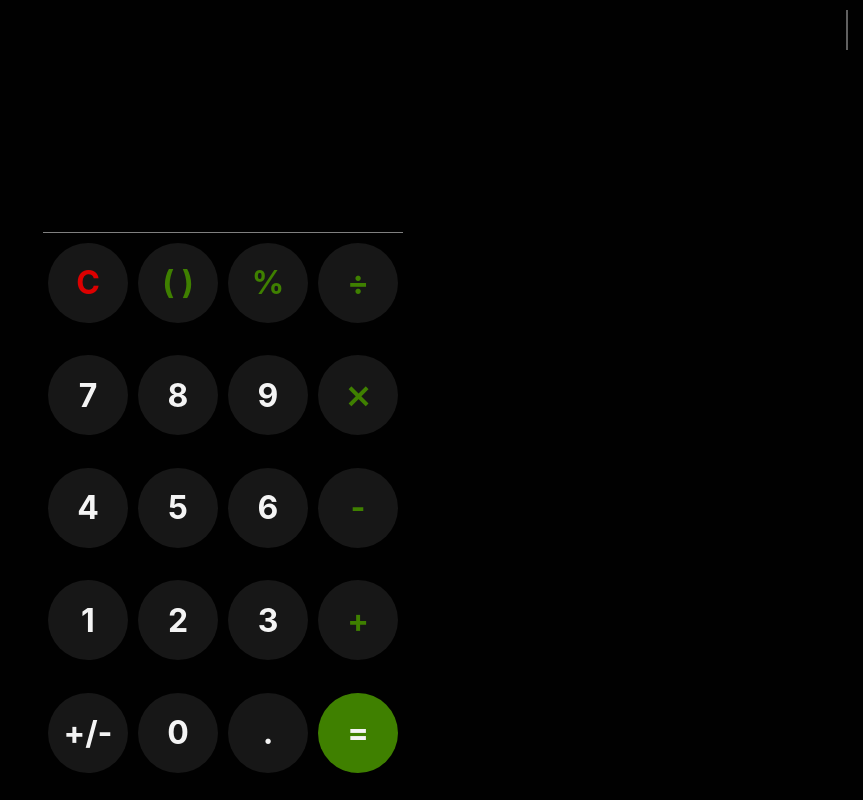
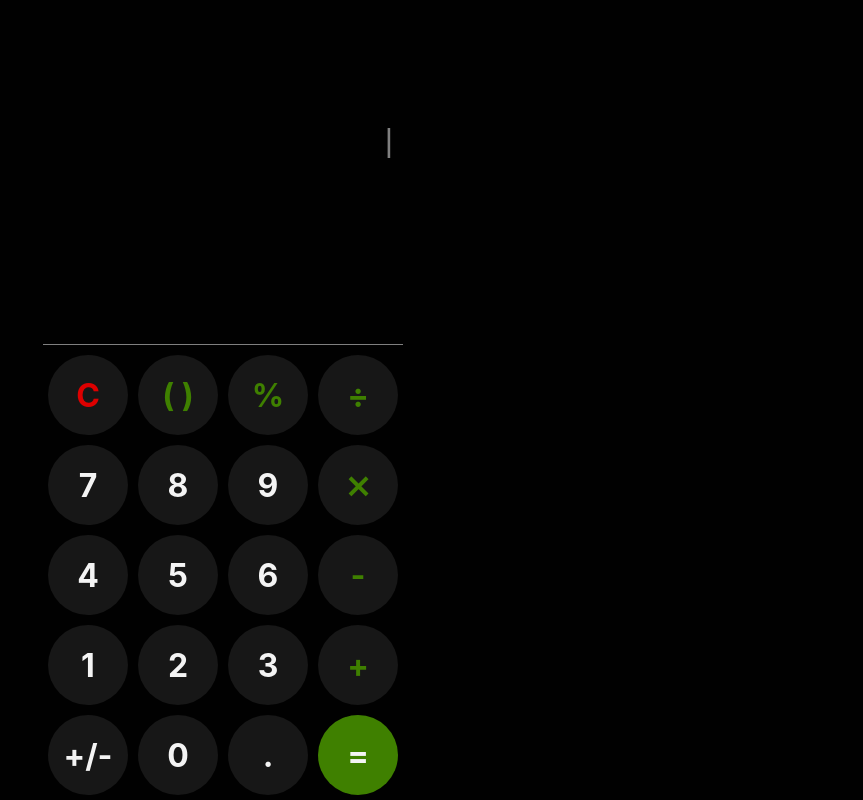
Before and after one commit to nabinbhatt/Calculator, a plain HTML site: page index.html in a window 1280 px wide. Shown: the whole page, without its empty margins (417-1280 px from the left). Drawn offline with Linux system fonts and the light colour scheme.

Commit message:
updated index file

```diff
--- a/index.html
+++ b/index.html
@@ -35,8 +35,7 @@
     <section>
       <div class="main">
         <div class="screen">
-          <input type="text" name="calc" id="screen" />
-          <i id="blink"></i>
+          <input type="text" name="calc" id="screen" placeholder="|" readonly />
           <input type="text" name="result" id="ans" readonly />
         </div>
         <hr class="hr" />
--- a/script.js
+++ b/script.js
@@ -7,7 +7,6 @@ const eqaulsButton = document.querySelector(".equal");
 const allClearButton = document.querySelector(".clear");
 const displayScreen = document.getElementById("screen");
 const displayAns = document.getElementById("ans");
-const cursor = document.getElementById('blink');
 const point = document.querySelector('.point');
 const multiply = document.querySelector('.multip');
 const divide = document.querySelector('.divide');
@@ -19,7 +18,6 @@ numberButtons.forEach((button) => {
   button.addEventListener("click", () => {
     console.log("pressed " + button.innerText);
     displayScreen.value += button.innerText;
-    removeCursor();
     answer();
   });
 });
@@ -55,14 +53,6 @@ percent.addEventListener('click', (button) => {
   displayAns.value = eval(displayScreen.value / 100);
 })
 
-function removeCursor() {
-  if (displayScreen.value === '') {
-    cursor.style.display = `block`;
-  } else {
-    cursor.style.display = `none`;
-  }
-}
-
 function answer() {
   displayAns.value = eval(displayScreen.value);
 }
--- a/style.css
+++ b/style.css
@@ -55,33 +55,18 @@ body {
     position: relative;
 }
 
+#screen::placeholder {
+    color: #808080;
+}
+
 #screen:focus-visible, #ans:focus-visible {
     outline: none;
-}
-
-#screen + i {
-    position: absolute;
-    width: 2px;
-    height: 40px;
-    background-color: gray;
-    right: 15px;
-    top: 10px;
-    animation-name: blink;
-    animation-duration: 800ms;
-    animation-iteration-count: infinite;
-    animation-timing-function: linear;
-    opacity: 1;
-}
-
-@keyframes blink {
-    from {opacity: 1;}
-    to {opacity: 0;}
 }
 
 .container {
     display: grid;
     grid-template: repeat(5, 1fr) / repeat(4, 1fr);
-    height: 71vh;
+    /* height: 71vh; */
 }
 
 .key {
```
